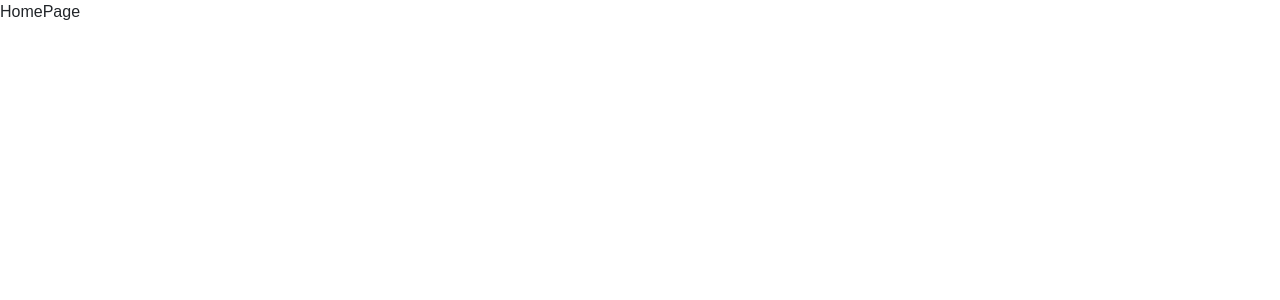
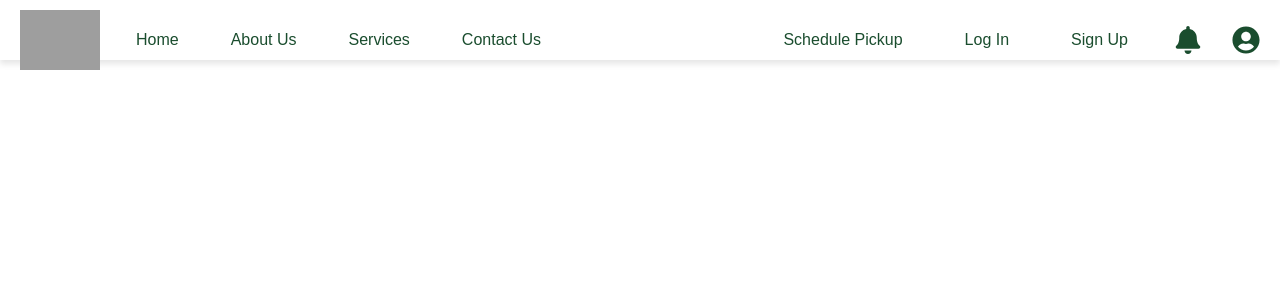
Before and after one commit to KavinMadusanka/Smart-Waste-Management-System-for-Urban-Area, a React (Create React App) app in the folder frontend/: page / in a window 1280 px wide. Shown: the top 300 px of the page. Built offline with nearby package versions, Linux system fonts and the light colour scheme; grey boxes are pictures that could not be loaded.

Commit message:
Add Header
Co-Authored-By: Kavin Madhusankha <163830061+KavinMadusanka@users.noreply.github.com>
Co-Authored-By: Sandamini Indrachapa <130564612+SandaminiI@users.noreply.github.com>

```diff
--- a/frontend/src/Pages/HomePage.js
+++ b/frontend/src/Pages/HomePage.js
@@ -1,8 +1,11 @@
 import React from 'react'
+import Header1 from '../components/Layout/Header1'
 
 const HomePage = () => {
   return (
+    <Header1>
     <div>HomePage</div>
+    </Header1>
   )
 }
 
```
